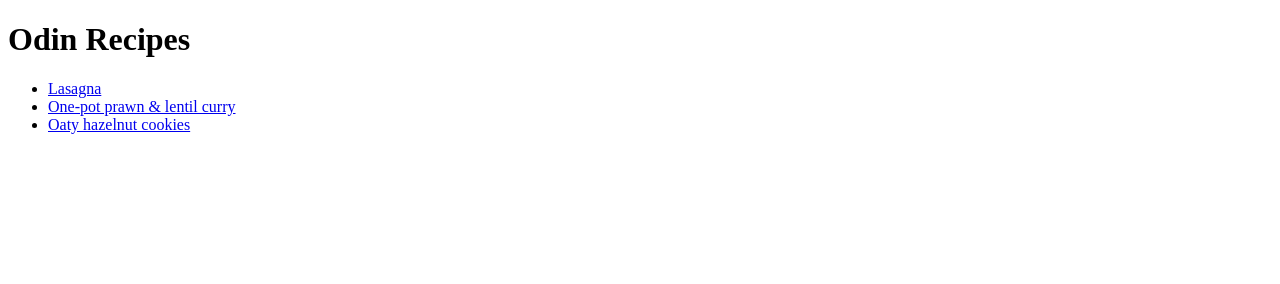
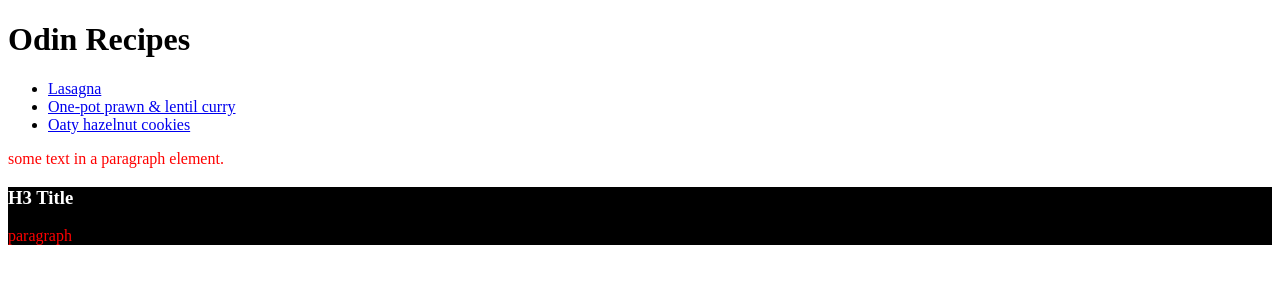
Before and after one commit to klong/odin-recipes, a plain HTML site: page index.html in a window 1280 px wide. Drawn offline with Linux system fonts and the light colour scheme.

Commit message:
Added styles.css

```diff
--- a/index.html
+++ b/index.html
@@ -5,6 +5,7 @@
     <meta http-equiv="X-UA-Compatible" content="IE=edge">
     <meta name="viewport" content="width=device-width, initial-scale=1.0">
     <title>Recipes</title>
+    <link rel="stylesheet" href="./styles.css">
 </head>
 <body>
 
@@ -16,5 +17,12 @@
         <li><a href="./recipes/oat_cookies.html">Oaty hazelnut cookies</a></li>
     </ul>
 
+    <p>some text in a paragraph element.</p>
+
+    <div>
+        <h3>H3 Title</h3>
+        <p>paragraph</p>
+    </div>
+
 </body>
 </html>
--- /dev/null
+++ b/styles.css
@@ -0,0 +1,10 @@
+/* styles.css */
+
+div {
+    color: white;
+    background-color: black;
+}
+
+p {
+    color: red;
+}
```
